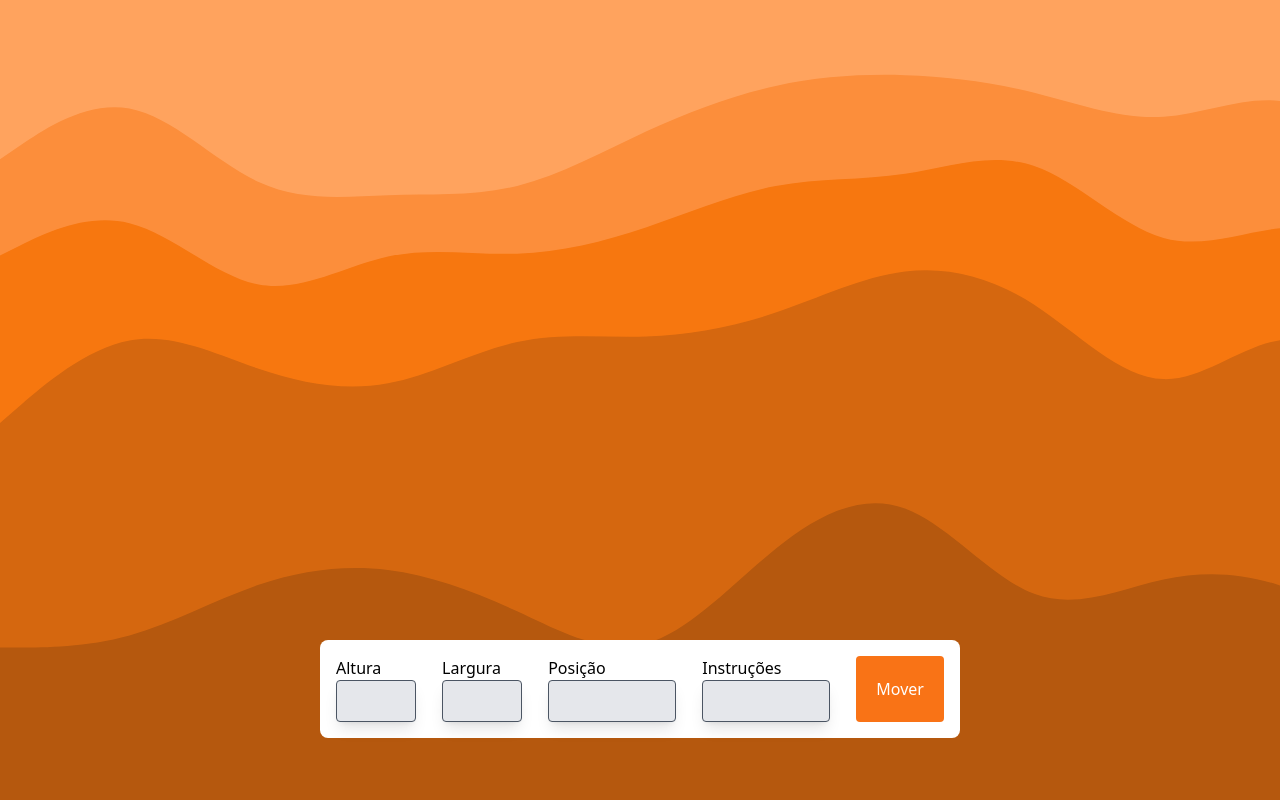
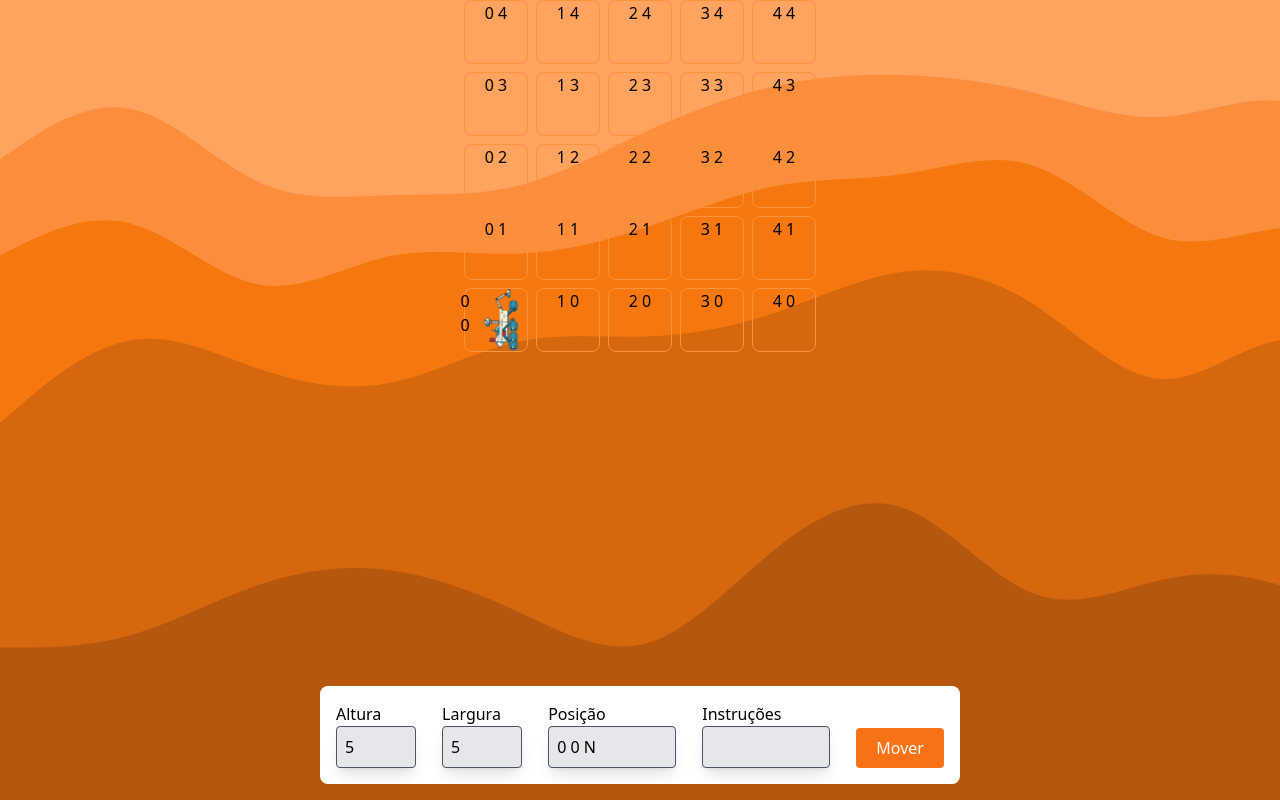
Before and after one commit to Mafra-Chris/mars-rover-react, a React (Vite) app: page / in a window 1280 px wide. Built offline with nearby package versions, Linux system fonts and the light colour scheme.

Commit message:
fix:  grid map

```diff
--- a/src/App.jsx
+++ b/src/App.jsx
@@ -1,8 +1,15 @@
 import { useState, useEffect } from 'react';
 import roverImg from './assets/rover.png';
+import Rover from './rover/Rover';
 function App() {
   const [map, setMap] = useState([]);
-  const [grid, setGrid] = useState([12, 12]);
+  const [mars, setMars] = useState(new Rover());
+  const [gridElements, setGridElements] = useState([]);
+  const [col, setCol] = useState(mars.grid[0]);
+  const [row, setRow] = useState(mars.grid[1]);
+  const [position, setPosition] = useState(mars.position);
+  const [instructions, setInstructions] = useState('');
+
   const makeMap = (gridSize) => {
     let mapTemp = [];
 
@@ -10,37 +17,61 @@ function App() {
       for (let col = 0; col < gridSize[0]; col++) {
         mapTemp.push(
           <div
-            className="flex justify-center  rounded-lg"
+            className="flex justify-center rounded-lg h-16 w-16 col-span-1 border border-orange-400"
             key={`${col} ${row}`}
           >
-            {/* {`${col} ${row}`} */}
-            {/* <img src={roverImg} alt="" className="E" /> */}
+            {`${col} ${row}`}
+
+            {(mars.splitPosition[0] == col) & (mars.splitPosition[1] == row) ? (
+              <img src={roverImg} alt="" className={mars.splitPosition[2]} />
+            ) : (
+              ''
+            )}
           </div>
         );
       }
     }
-    setMap(mapTemp);
+    setGridElements();
+    setMap(
+      <div
+        className={
+          'grid gap-2 ' +
+          'grid-cols-' +
+          mars.grid[0] +
+          ' ' +
+          'grid-rows-' +
+          mars.grid[1]
+        }
+      >
+        {mapTemp}
+      </div>
+    );
+  };
+
+  const handleMove = () => {
+    //validate
+
+    mars.grid = [col, row];
+    mars.setPosition(position);
+    mars.moveRover(instructions);
+    setPosition(mars.position);
+
+    makeMap(mars.grid);
+    //enviar para db
   };
 
   useEffect(() => {
-    makeMap(grid);
-  }, []);
+    makeMap(mars.grid);
+  }, [mars.grid]);
 
   return (
-    <div className="App flex flex-col items-center h-screen max-h-screen">
-      <div
-        id="map"
-        className={`h-4/5 w-full p-4 grid grid-cols-12 grid-rows-${grid[1]}`}
-      >
-        {/* <div className="flex justify-center">
-
-        </div> */}
-
+    <div className="App flex flex-col items-center">
+      <div id="map-container" className=" h-screen px-4">
         {map}
       </div>
       <div
         id="controls"
-        className="bg-white rounded-lg w-1/2 p-4 flex justify-between"
+        className="bg-white rounded-lg lg:w-1/2 p-4 flex flex-wrap justify-between gap-2 fixed bottom-4"
       >
         <label>
           Altura
@@ -48,6 +79,8 @@ function App() {
             type="text"
             name=""
             id=""
+            value={row}
+            onChange={(e) => setRow(e.target.value)}
             className="p-2 border border-gray-600 bg-gray-200 rounded outline-none shadow-lg block w-20"
           />
         </label>
@@ -58,6 +91,8 @@ function App() {
             type="text"
             name=""
             id=""
+            value={col}
+            onChange={(e) => setCol(e.target.value)}
             className="p-2 border border-gray-600 bg-gray-200 rounded outline-none shadow-lg block w-20"
           />
         </label>
@@ -67,6 +102,8 @@ function App() {
             type="text"
             name=""
             id=""
+            value={position}
+            onChange={(e) => setPosition(e.target.value)}
             className="p-2 border border-gray-600 bg-gray-200 rounded outline-none shadow-lg block w-32"
           />
         </label>
@@ -76,13 +113,19 @@ function App() {
             type="text"
             name=""
             id=""
+            value={instructions}
+            onChange={(e) => setInstructions(e.target.value)}
             className="p-2 border border-gray-600 bg-gray-200 rounded outline-none shadow-lg block w-32"
           />
         </label>
-
-        <button className="bg-orange-500 py-2 px-5 rounded text-white">
-          Mover
-        </button>
+        <div className="flex flex-col justify-end">
+          <button
+            className="bg-orange-500 py-2 px-5 rounded text-white "
+            onClick={handleMove}
+          >
+            Mover
+          </button>
+        </div>
       </div>
     </div>
   );
--- a/tailwind.config.cjs
+++ b/tailwind.config.cjs
@@ -4,6 +4,28 @@ module.exports = {
     "./index.html",
     "./src/**/*.{js,ts,jsx,tsx}",
   ],
+  safelist: [
+    'grid-cols-1',
+    'grid-cols-2',
+    'grid-cols-3',
+    'grid-cols-4',
+    'grid-cols-5',
+    'grid-cols-6',
+    'grid-cols-7',
+    'grid-cols-8',
+    'grid-cols-9',
+    'grid-cols-10',
+    'grid-rows-1',
+    'grid-rows-2',
+    'grid-rows-3',
+    'grid-rows-4',
+    'grid-rows-5',
+    'grid-rows-6',
+    'grid-rows-7',
+    'grid-rows-8',
+    'grid-rows-9',
+    'grid-rows-10',
+  ],
   theme: {
     extend: {},
   },
```
